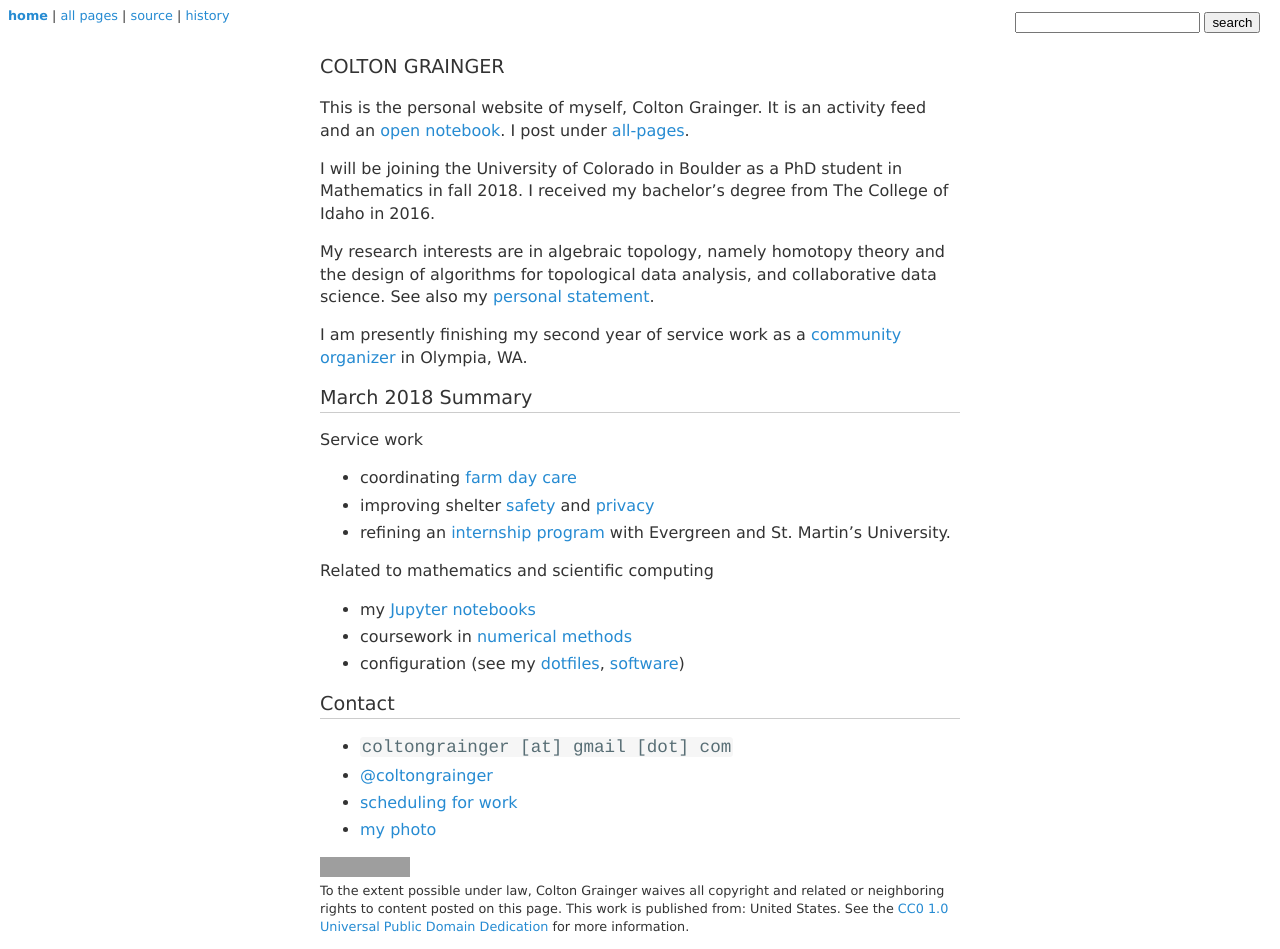
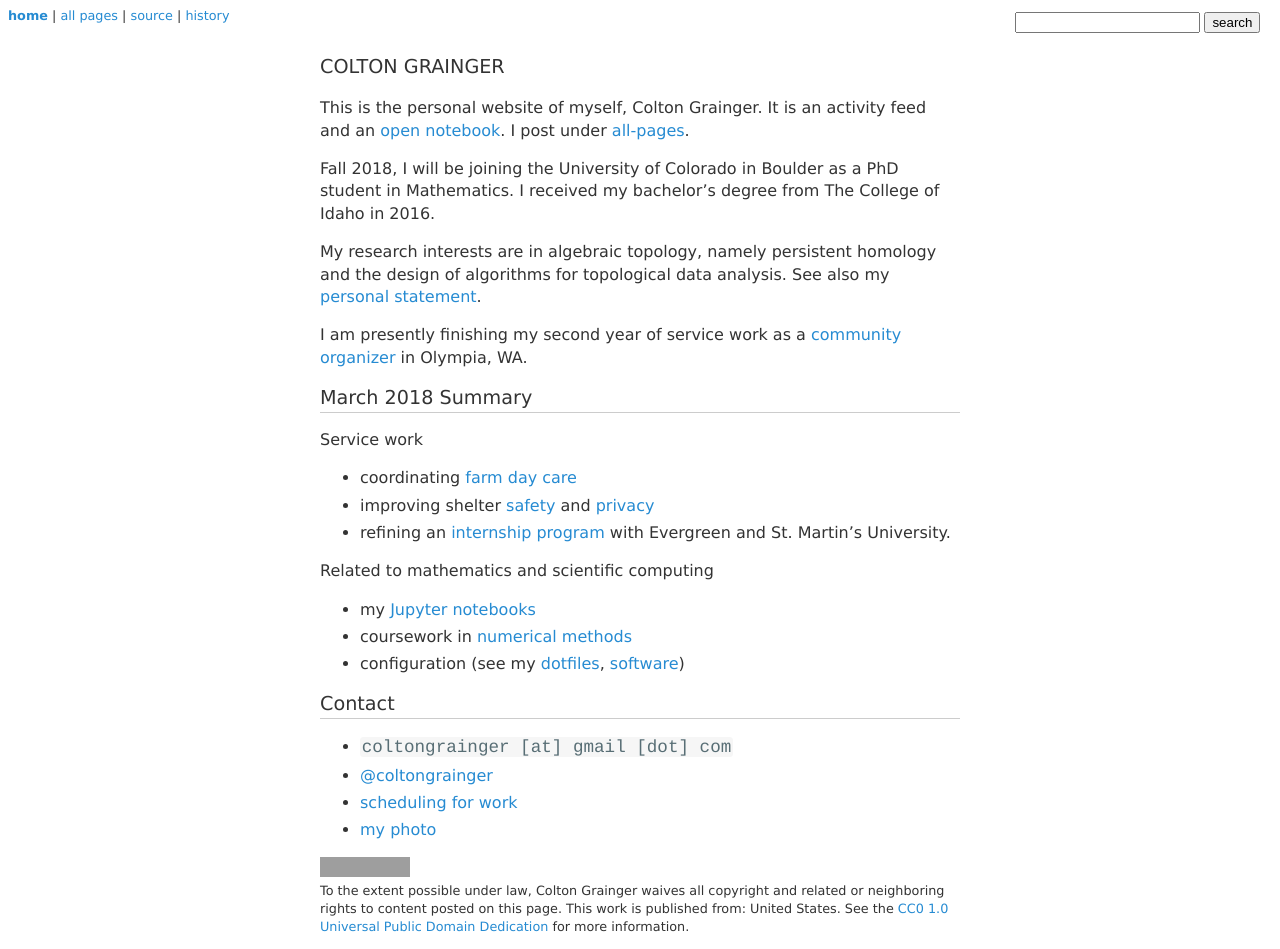
Before and after one commit to coltongrainger/blog, a Jekyll site: the page built from index.md, in a window 1280 px wide. Built offline with Jekyll 4.4.1, drawn with Linux system fonts in a browser that asks for light colours; our own code applies the rules of GitHub Pages for plain Markdown files; grey boxes are pictures that could not be loaded.

Commit message:
wordings

```diff
--- a/index.md
+++ b/index.md
@@ -10,9 +10,9 @@ date: 2017-07-15
 
 This is the personal website of myself, Colton Grainger. It is an activity feed and an [open notebook](http://wcm1.web.rice.edu/open-notebook-history.html). I post under [all-pages](all-pages).
 
-I will be joining the University of Colorado in Boulder as a PhD student in Mathematics in fall 2018. I received my bachelor's degree from The College of Idaho in 2016.
+Fall 2018, I will be joining the University of Colorado in Boulder as a PhD student in Mathematics. I received my bachelor's degree from The College of Idaho in 2016.
 
-My research interests are in algebraic topology, namely homotopy theory and the design of algorithms for topological data analysis, and collaborative data science. See also my [personal statement](/personal-statement).
+My research interests are in algebraic topology, namely persistent homology and the design of algorithms for topological data analysis. See also my [personal statement](/personal-statement).
 
 I am presently finishing my second year of service work as a [community organizer](https://github.com/coltongrainger/work) in Olympia, WA.
 
```
